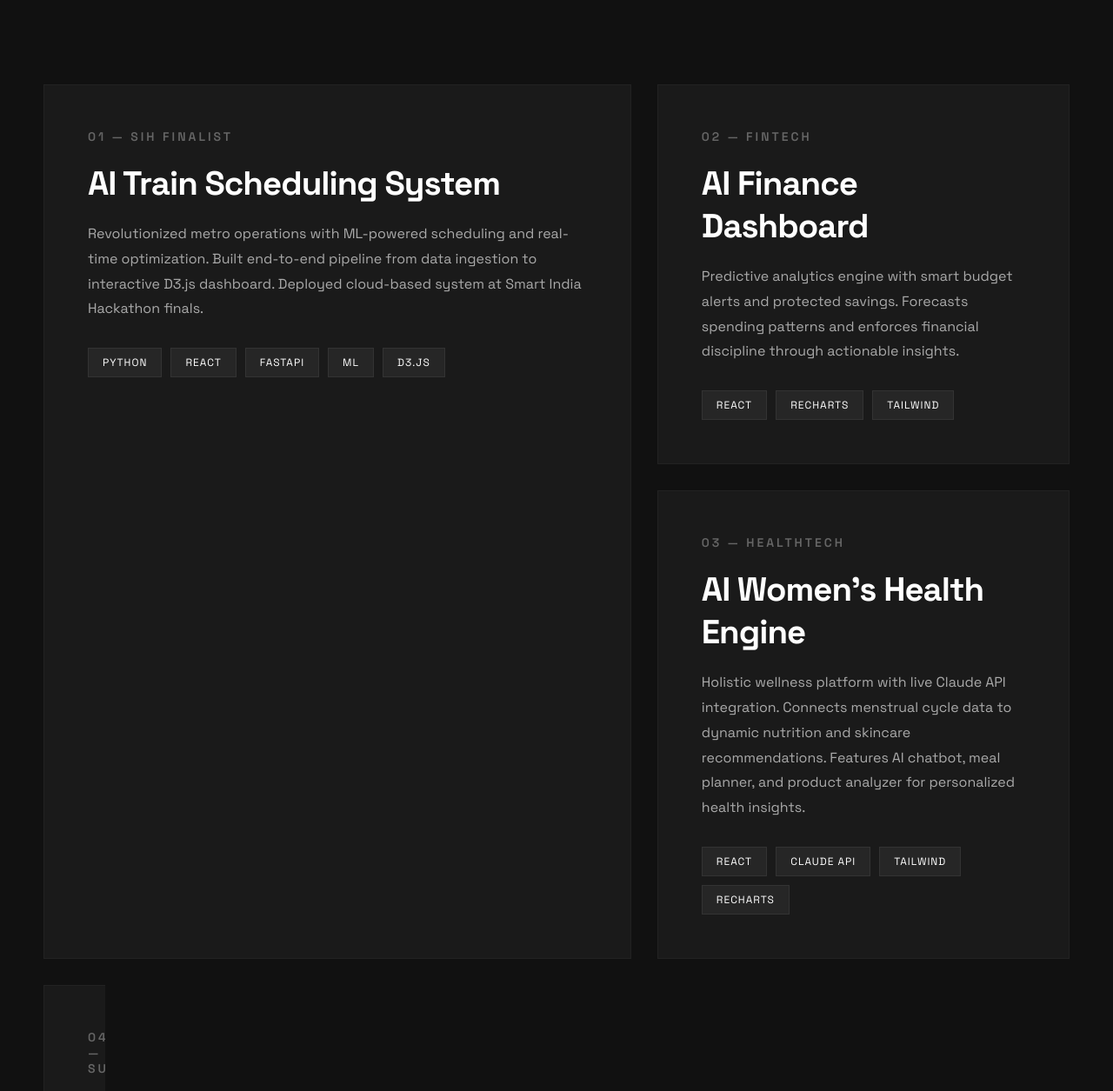
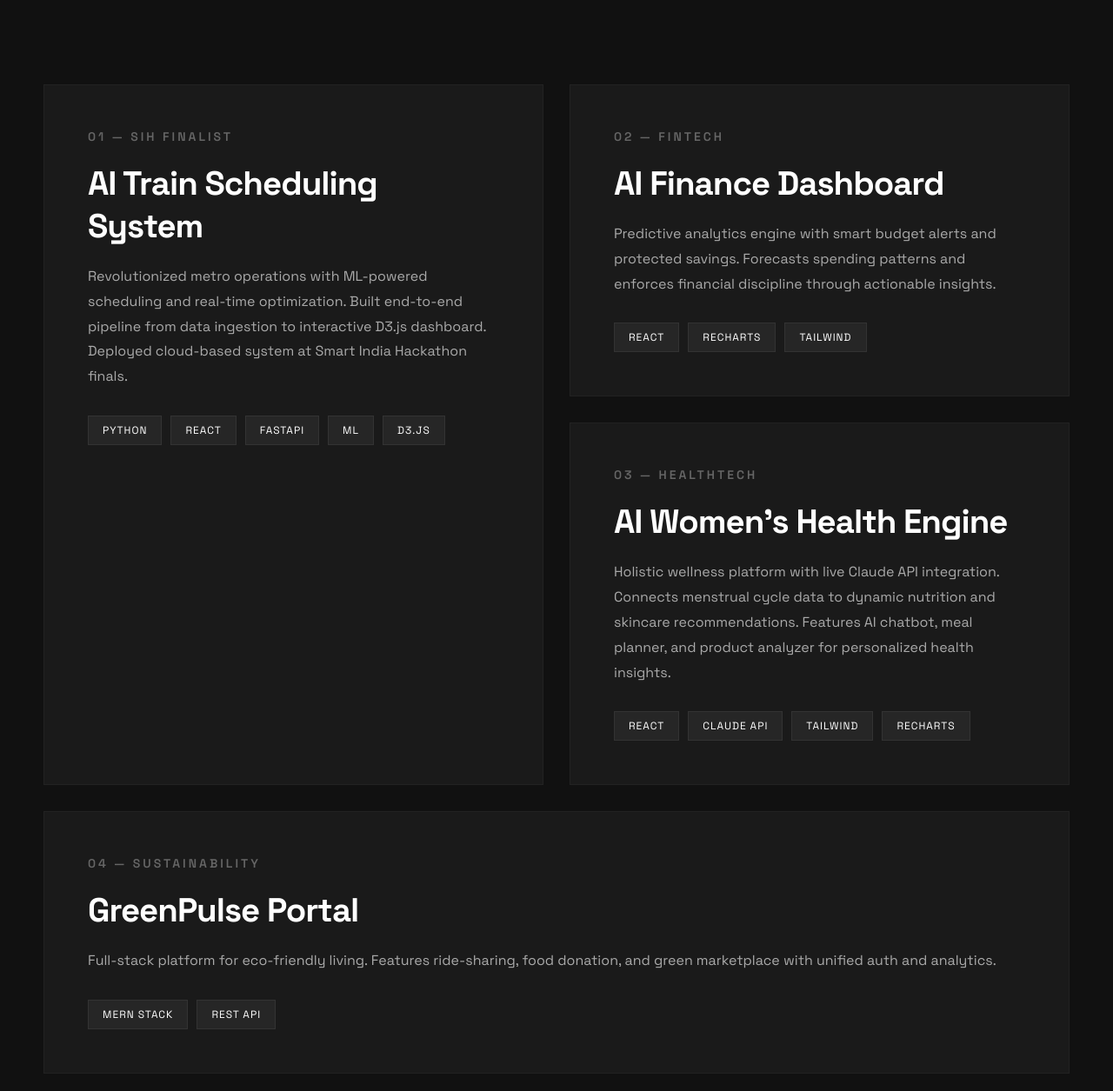
Before and after one commit to KarunyaKalk/KarunyaKalk.github.io, a plain HTML site: page karunya_portfolio.html in a window 1280 px wide. Shown: the part 1437-2692 px from the top of the page at 87% size. Drawn offline with Linux system fonts and the light colour scheme.

Commit message:
Check file

```diff
--- a/karunya_portfolio.html
+++ b/karunya_portfolio.html
@@ -293,18 +293,23 @@
         }
 
         .work-item:nth-child(1) {
-            grid-column: 1 / 8;
+            grid-column: 1 / 7;
             grid-row: 1 / 3;
         }
 
         .work-item:nth-child(2) {
-            grid-column: 8 / 13;
+            grid-column: 7 / 13;
             grid-row: 1 / 2;
         }
 
         .work-item:nth-child(3) {
-            grid-column: 8 / 13;
+            grid-column: 7 / 13;
             grid-row: 2 / 3;
+        }
+
+        .work-item:nth-child(4) {
+            grid-column: 1 / 13;
+            grid-row: 3 / 4;
         }
 
         .work-content {
```
